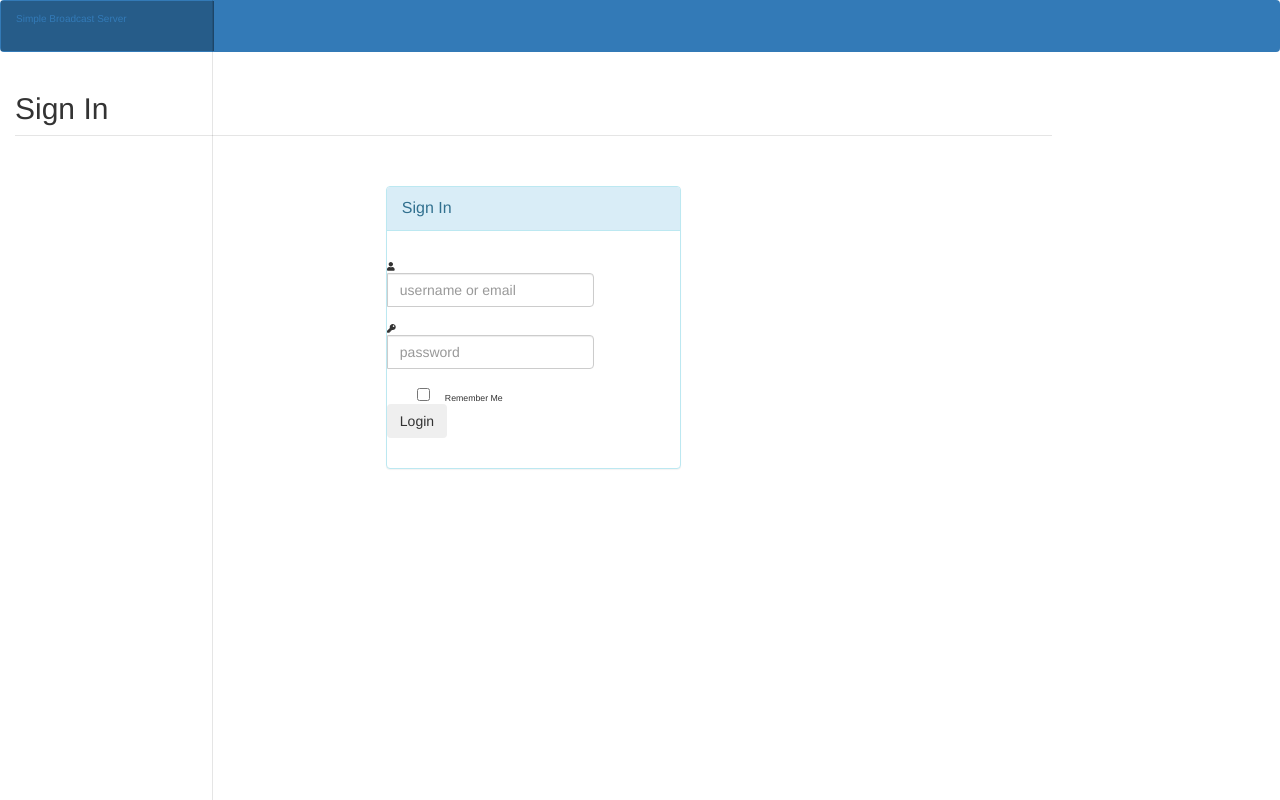
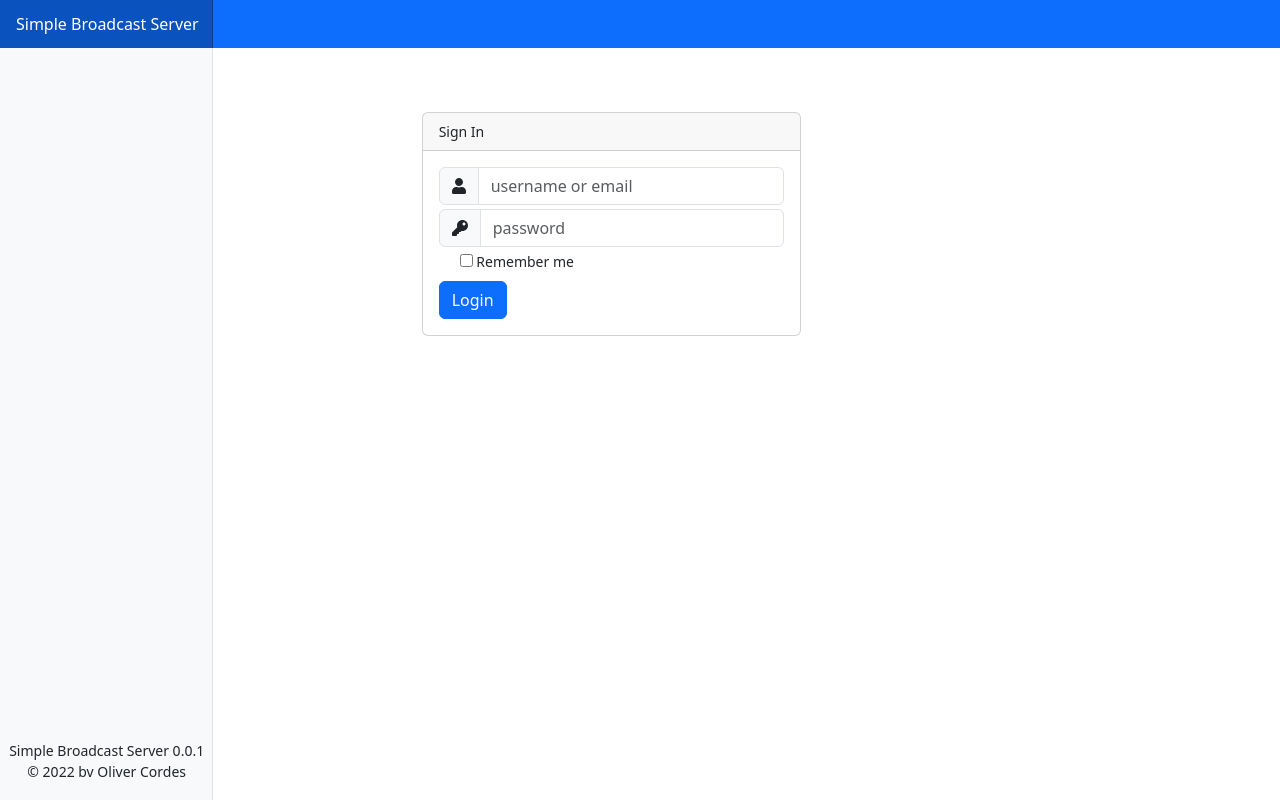
Before and after one commit to ocordes/simple-broadcast-server, a Flask app: a page that uses src/app/templates/base.html in a window 1280 px wide. Run offline with Flask 2, Linux system fonts and the light colour scheme; the visitor is signed in with stand-in values (Sample User, id 1); data comes from the database, SQL or seed files in the repository; parts of the project's set-up code (start-up, migrations or seed data) failed here and were passed over; some libraries are stand-ins or nearby versions.

Commit message:
- switch to bootstrap 5

```diff
--- a/requirements.txt
+++ b/requirements.txt
@@ -1,5 +1,6 @@
 alembic==1.7.7
 blinker==1.4
+Bootstrap-Flask==2.0.2
 cffi==1.15.0
 click==8.1.2
 coverage==6.3.2
@@ -8,7 +9,6 @@
 dominate==2.6.0
 email-validator==1.1.3
 Flask==2.1.1
-Flask-Bootstrap4==4.0.2
 Flask-DebugToolbar==0.13.1
 Flask-Login==0.6.0
 Flask-Mail==0.9.1
--- a/src/app/__init__.py
+++ b/src/app/__init__.py
@@ -15,7 +15,7 @@
 
 
 from flask import Flask
-from flask_bootstrap import Bootstrap
+from flask_bootstrap import Bootstrap5
 from flask_sqlalchemy import SQLAlchemy
 from flask_migrate import Migrate
 from flask_login import LoginManager
@@ -33,7 +33,7 @@
 login.login_view = 'auth.login'
 login.login_message = 'Please log in to access this page.'
 mail = Mail()
-bootstrap = Bootstrap()
+bootstrap = Bootstrap5()
 #moment = Moment()
 #babel = Babel()
 toolbar = DebugToolbarExtension()
--- a/src/app/templates/auth/login.html
+++ b/src/app/templates/auth/login.html
@@ -6,36 +6,41 @@
 
 <div class="container">
 	<div id="loginbox"
-          style="margin-top:50px"
-          class="mainbox col-md-6 col-md-offset-3 col-sm-8 col-sm-offset-2">
-          <div class="panel panel-info">
-  			       <div class="panel-heading">
-                     <div class="panel-title">Sign In</div>
+		class="card col-md-7 col-sm-8 mt-5">
+		<div class="card-header">
+			Sign In
 		</div>
-  			       <div style="padding-top:30px" class="panel-body">
+		<div class="card-body">
 			<form id="loginform" class="form-horizontal" role="form" method="post" action="{{url_for('auth.login')}}" novalidate>
 				{{ form.hidden_tag() }}
-  					               <div class="input-group form-group">
-  						                 <div class="input-group-prepend">
-  							                   <span class="input-group-text"><i class="fas fa-user"></i></span>
-  						                 </div>
+				<div class="row mb-1">
+					<div class="input-group">
+						<div class="input-group-text"><i class="fas fa-user"></i></span></div>
 						{{form.username(id="login-username", class_="form-control", placeholder="username or email" ) }}
 					</div>
-  					               <div class="input-group form-group">
-  						                 <div class="input-group-prepend">
-  							                   <span class="input-group-text"><i class="fas fa-key"></i></span>
 				</div>
+				<div class="row mb-1">
+					<div class="input-group">
+						<div class="input-group-text"><i class="fas fa-key"></i></div>
 						{{form.password(id="login-password",class_="form-control",placeholder="password")}}
 					</div>
-  					              <div style="margin-left: 15px;margin-right: 5px;" class="row align-items-center">
-                              {{form.remember_me(id="login-remember", style="margin-right: 15px;")}}Remember Me
 				</div>
-  					              <div class="form-group">
-                              {{form.submit(class_="btn float-right login_btn", id="btn-login")}}
+				<div class="row mb-1">
+					<div class="input-group">
+						<!--<div class="col-form-label col-sm-2"></div>-->
+						<div class="form-check">
+							{{form.remember_me(id="login-remember")}}
+							<label class="form-check-label" for="login-remember">
+								Remember me
+							</label>
 						</div>
+					</div>
+				</div>
+				{{form.submit(class_="btn btn-primary", id="btn-login")}}
 			</form>
 		</div>
 	</div>
+
 </div>
-</div>
+
 {% endblock %}
--- a/src/app/templates/base.html
+++ b/src/app/templates/base.html
@@ -1,4 +1,4 @@
-{% extends 'bootstrap/base.html' %}
+{% extends 'bootstrap_base.html' %}
 
 
 {% block title %}
@@ -20,7 +20,9 @@
 {% block navbar %}
     <nav class="navbar navbar-dark sticky-top bg-primary flex-md-nowrap p-0">
       <a class="navbar-brand col-sm-3 col-md-2 mr-0" href="{{url_for('main.index')}}">
+        <span class="px-3">
         {% if app_name %}{{app_name}}{%else%}Application{%endif%}
+        </span>
       </a>
     </nav>
 {% endblock %}
@@ -44,27 +46,14 @@
           </div>
         </nav>
 
-        <main role="main" class="col-md-9 ml-sm-auto col-lg-10 pt-3 px-4">
+        <main role="main" class="col-md-9 ml-sm-auto col-lg-10 pt-3 px-4 offset-md-2">
+              <!---
               <div class="d-flex justify-content-between flex-wrap flex-md-nowrap align-items-center pb-2 mb-3 border-bottom">
                 <h1 class="h2">
                 {% if title %}{{ title }}{% else %}This page{% endif %}
                 </h1>
-
-
-
-                {#
-                <div class="btn-toolbar mb-2 mb-md-0">
-                  <div class="btn-group mr-2">
-                    <button class="btn btn-sm btn-outline-secondary">Share</button>
-                    <button class="btn btn-sm btn-outline-secondary">Export</button>
-                  </div>
-                  <button class="btn btn-sm btn-outline-secondary dropdown-toggle">
-                    <span data-feather="calendar"></span>
-                    This week
-                  </button>
-                </div>
-                #}
               </div>
+            -->
 
               {% with messages = get_flashed_messages() %}
               {% if messages %}
--- /dev/null
+++ b/src/app/templates/bootstrap_base.html
@@ -0,0 +1,34 @@
+<!doctype html>
+<html lang="en">
+
+<head>
+    {% block head %}
+    <!-- Required meta tags -->
+    <meta charset="utf-8">
+    <meta name="viewport" content="width=device-width, initial-scale=1, shrink-to-fit=no">
+
+    {% block styles %}
+    <!-- Bootstrap CSS -->
+    {{ bootstrap.load_css() }}
+    {% endblock %}
+
+    <title>{% block title %}{{title|default}}{% endblock title %}</title>
+    {% endblock %}
+</head>
+
+
+<body{% block body_attribs %}{% endblock body_attribs %}>
+    {% block body -%}
+    {% block navbar %}
+    {%- endblock navbar %}
+    {% block content -%}
+    {%- endblock content %}
+
+    {% block scripts %}
+    <!-- Optional JavaScript -->
+    {{ bootstrap.load_js() }}
+    {%- endblock scripts %}
+    {%- endblock body %}
+    </body>
+
+</html>
```
Also changed, not shown: src/app/templates/app_base.html (+5 -17 lines). Lines whose indentation alone changed are shown as unchanged.
